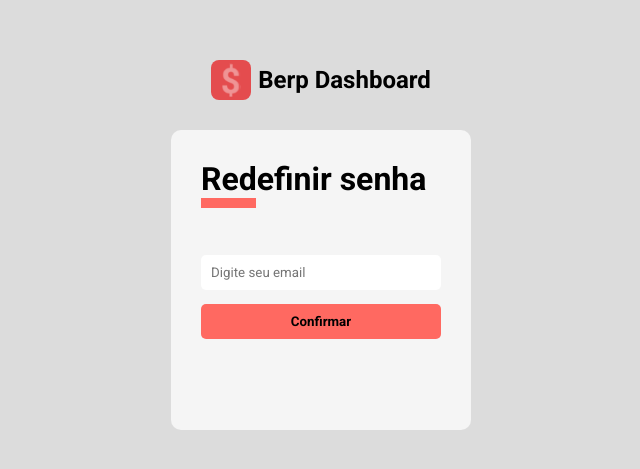
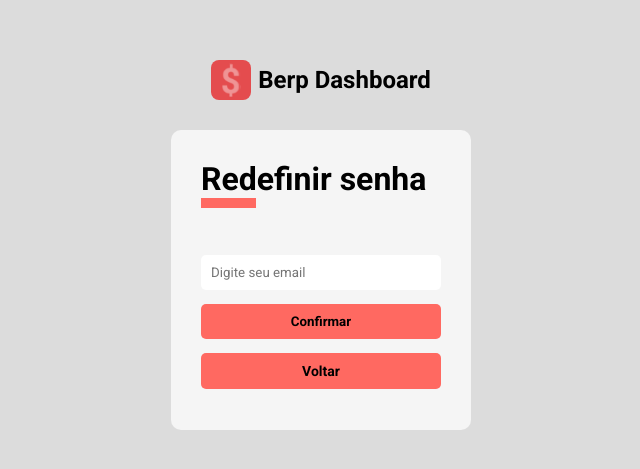
Before and after one commit to HermesonxDev/BerpDash, a React (Vite) app: page /recovery-password in a window 1280 px wide. Shown: the part 155-624 px from the top of the page, without its empty margins (319-959 px from the left). Built offline with nearby package versions, Linux system fonts and the light colour scheme.

Commit message:
Adding back button in the recovery password screen

```diff
--- a/dev-dist/sw.js
+++ b/dev-dist/sw.js
@@ -82,7 +82,7 @@ define(['./workbox-b5f7729d'], (function (workbox) { 'use strict';
     "revision": "3ca0b8505b4bec776b69afdba2768812"
   }, {
     "url": "index.html",
-    "revision": "0.c93mkm0ifag"
+    "revision": "0.tdtnnaple9g"
   }], {});
   workbox.cleanupOutdatedCaches();
   workbox.registerRoute(new workbox.NavigationRoute(workbox.createHandlerBoundToURL("index.html"), {
--- a/src/pages/RecoveryPassword/index.tsx
+++ b/src/pages/RecoveryPassword/index.tsx
@@ -6,6 +6,7 @@ import Button from "../../components/Button";
 
 import { useAuth } from "../../hooks/auth";
 import { useNavigate } from "react-router-dom";
+import Anchor from "../../components/Anchor";
 
 const RecoveryPassword: React.FC = () => {
 
@@ -32,6 +33,9 @@ const RecoveryPassword: React.FC = () => {
                 />
 
                 <Button type="submit">Confirmar</Button>
+                <Button>
+                    <Anchor href="/">Voltar</Anchor>
+                </Button>
             </Form>
         </Container>
     )
```
